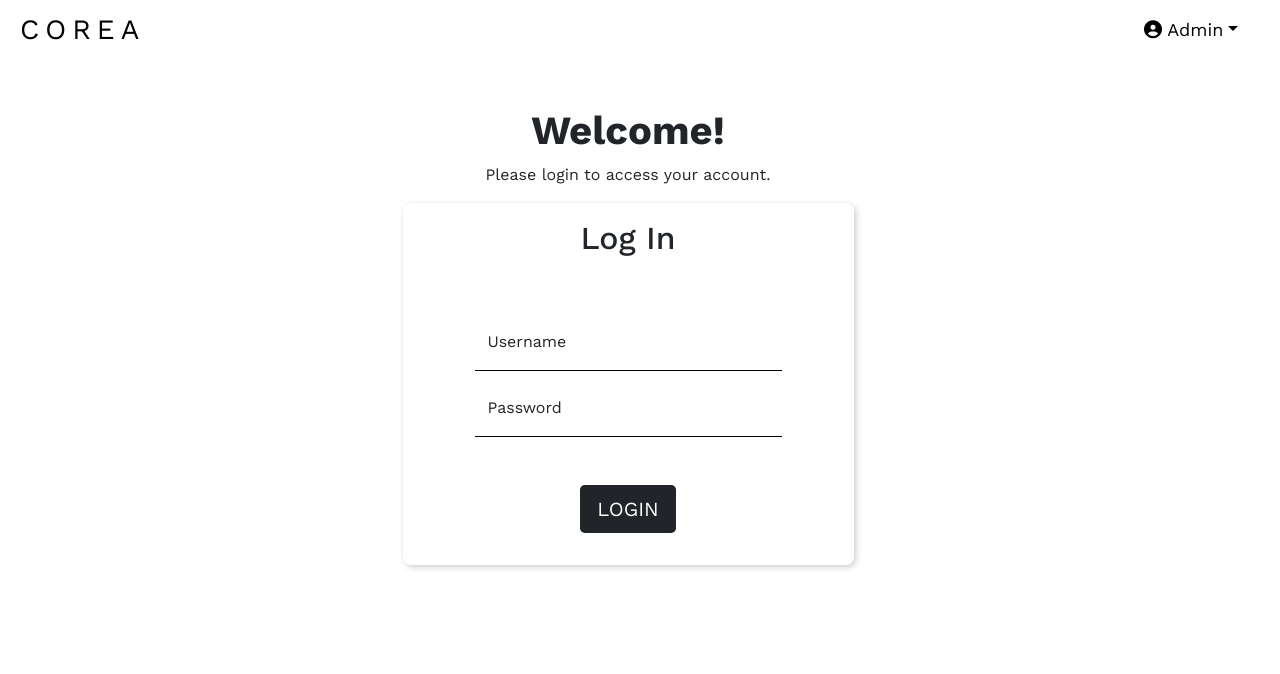
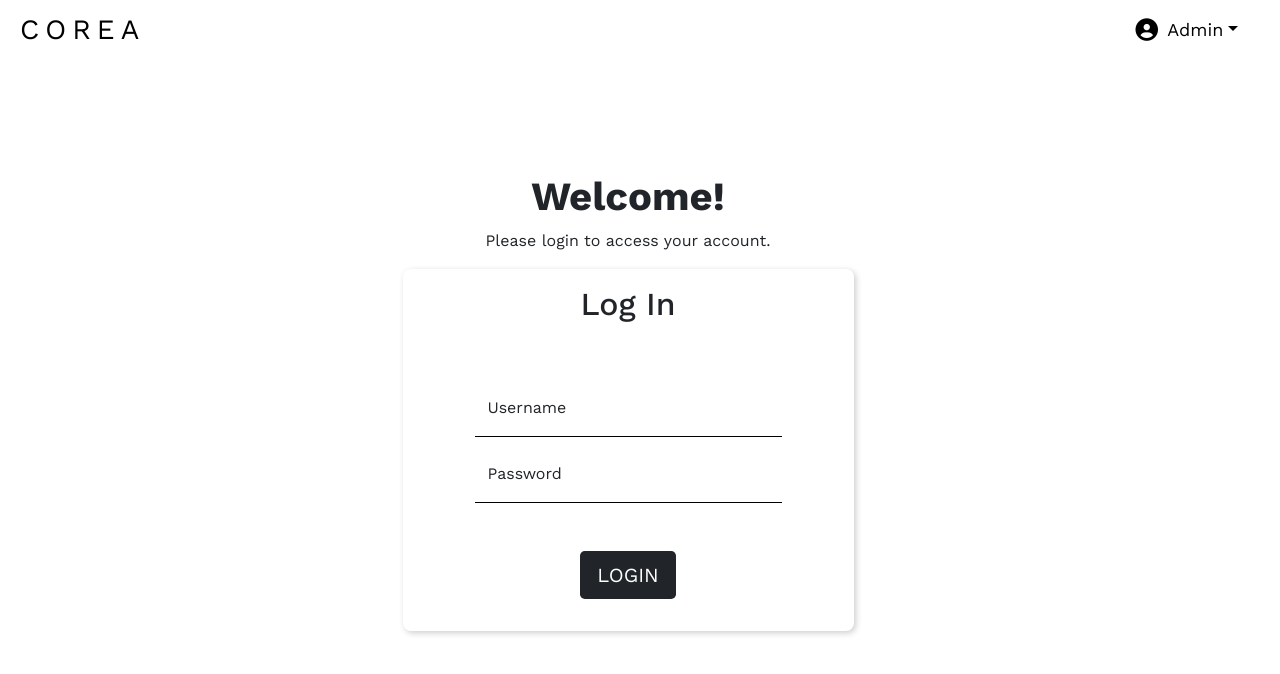
Before and after one commit to jghjianghan/South-Korea-Covid19-IS, a PHP site: template view/login.php in a window 1280 px wide. Shown: the top 674 px of the page. Run offline with PHP 8.4, Linux system fonts and the light colour scheme; the template is opened without the code that fills it, so the values that code supplies are empty; some libraries are stand-ins or nearby versions.

Commit message:
Avatar resized, Login form top margin changed

```diff
--- a/view/layout/layout.php
+++ b/view/layout/layout.php
@@ -45,7 +45,7 @@
 					<a class="nav-link <?php if ($page === 'about') echo "current-nav"; ?>" href="<?php echo $upPrefix; ?>about">About Us</a>
 				</li> -->
 				<li class="dropdown ">
-					<a class="nav-link dropdown-toggle" id="navbarAdminDropdown" role="button" data-toggle="dropdown" ><i class="fas fa-user-circle"></i> Admin</a>
+					<a class="nav-link dropdown-toggle" id="navbarAdminDropdown" role="button" data-toggle="dropdown" ><i class="fas fa-user-circle fa-lg mr-1"></i> Admin</a>
 					<div class="dropdown-menu dropdown-menu-end" aria-labelledby="navbarDropdown">
 						<a class="dropdown-item" href="<?php echo $upPrefix; ?>admin/addAccount">Add Account</a>
 						<a class="dropdown-item" href="<?php echo $upPrefix; ?>admin/changePassword">Change Password</a>
--- a/view/login.php
+++ b/view/login.php
@@ -1,5 +1,5 @@
 <div class="container row position-absolute start-50 translate-middle justify-content-center">
-    <div class="col-md-5 text-center mt-5 position-absolute">
+    <div style="margin-top: 10%;" class="col-md-5 text-center position-absolute">
         <h1><strong>Welcome!</strong></h1>
         <p>Please login to access your account.</p>
         <div class="card p-3">
@@ -20,6 +20,6 @@
         </div>
     </div>
 </div>
-<p class="position-absolute bottom-0 start-50 translate-middle-x text-white">Stay Safe, Stay Healthy</p>
+<p class="position-absolute bottom-0 start-50 translate-middle-x text-white">Stay Safe, Stay Healthy.</p>
 
 <div class="background"></div>
```
